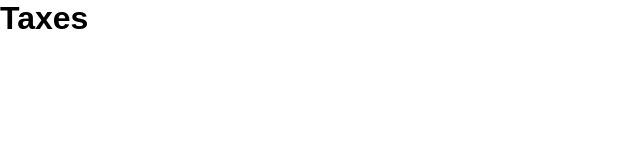
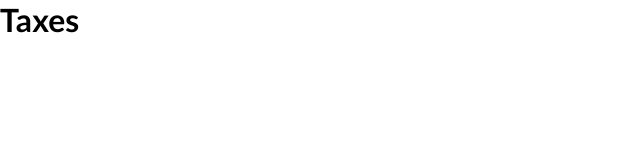
Before and after one commit to maartou/taxes, a Next.js app: page / in a window 1280 px wide. Shown: the top 160 px of the page, without its empty margins (0-640 px from the left). Built offline with nearby package versions, Linux system fonts and the light colour scheme.

Commit message:
Instalando sass y agregando las fonts al custom doc

```diff
--- /dev/null
+++ b/pages/_document.js
@@ -0,0 +1,20 @@
+import { Html, Head, Main, NextScript } from "next/document";
+
+export default function Document() {
+  return (
+    <Html lang="es">
+      <Head>
+        <link rel="preconnect" href="https://fonts.googleapis.com" />
+        <link rel="preconnect" href="https://fonts.gstatic.com" crossorigin />
+        <link
+          href="https://fonts.googleapis.com/css2?family=Lato:wght@400;700;900&display=swap"
+          rel="stylesheet"
+        />
+      </Head>
+      <body>
+        <Main />
+        <NextScript />
+      </body>
+    </Html>
+  );
+}
--- a/pages/api/hello.js
+++ /dev/null
@@ -1,5 +0,0 @@
-// Next.js API route support: https://nextjs.org/docs/api-routes/introduction
-
-export default function handler(req, res) {
-  res.status(200).json({ name: 'John Doe' })
-}
--- a/pages/index.jsx
+++ b/pages/index.jsx
@@ -1,7 +1,11 @@
+import Head from "next/head"
 
 export default function Home() {
   return (
     <>
+    <Head>
+      <title>JMJ taxes</title>
+    </Head>
     <h1>Taxes</h1>
     </>
   )
--- a/styles/globals.css
+++ b/styles/globals.css
@@ -5,5 +5,5 @@
 }
 
 body {
-  font-family: Arial, Helvetica, sans-serif;
+  font-family: 'Lato', sans-serif;
 }
```
